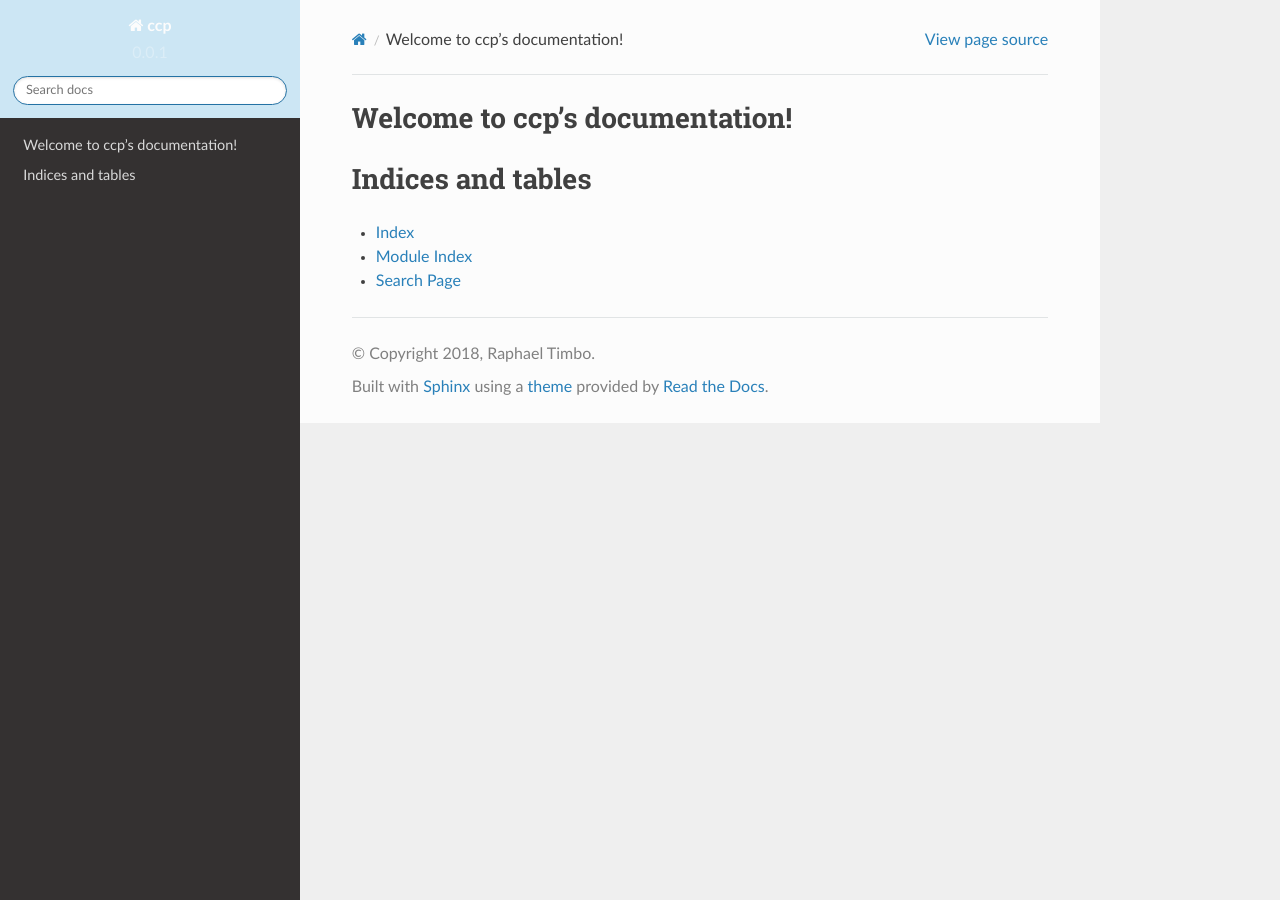
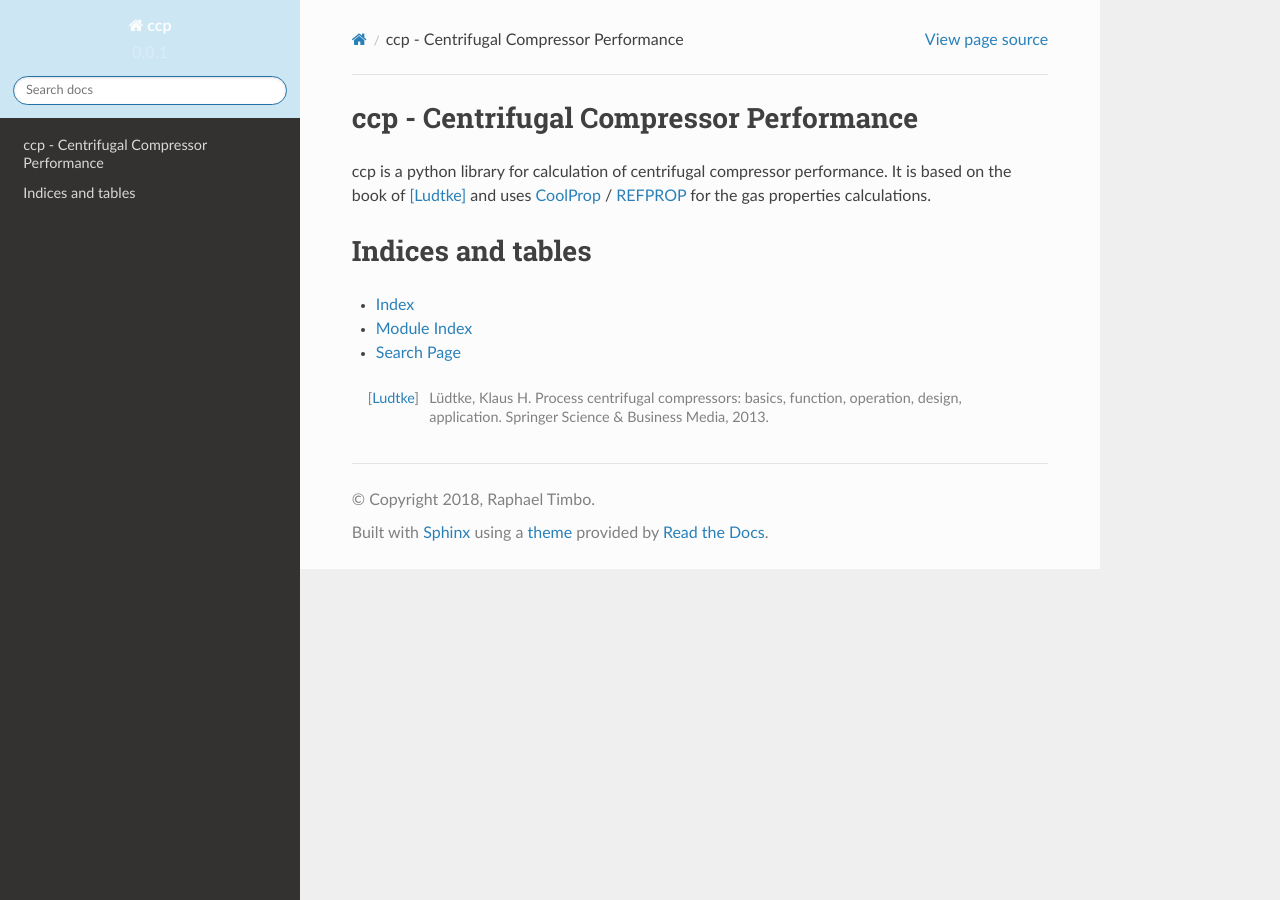
Before and after one commit to petrobras/ccp, a Sphinx documentation site: the page built from docs/index.rst, in a window 1280 px wide. Built offline with Sphinx 7.4.7 and the Read the Docs theme 2.0.0, drawn with Linux system fonts in a browser that asks for light colours.

```diff
--- a/docs/index.rst
+++ b/docs/index.rst
@@ -3,8 +3,10 @@
    You can adapt this file completely to your liking, but it should at least
    contain the root `toctree` directive.
 
-Welcome to ccp's documentation!
-===============================
+ccp - Centrifugal Compressor Performance
+========================================
+
+ccp is a python library for calculation of centrifugal compressor performance. It is based on the book of [Ludtke]_ and uses `CoolProp <http://www.coolprop.org/>`_ / `REFPROP <https://www.nist.gov/srd/refprop>`_ for the gas properties calculations.
 
 .. toctree::
    :maxdepth: 2
@@ -18,3 +20,5 @@
 * :ref:`genindex`
 * :ref:`modindex`
 * :ref:`search`
+
+.. [Ludtke] Lüdtke, Klaus H. Process centrifugal compressors: basics, function, operation, design, application. Springer Science & Business Media, 2013.
```
Also changed, not shown: docs/getting_started/overview.rst (added).
